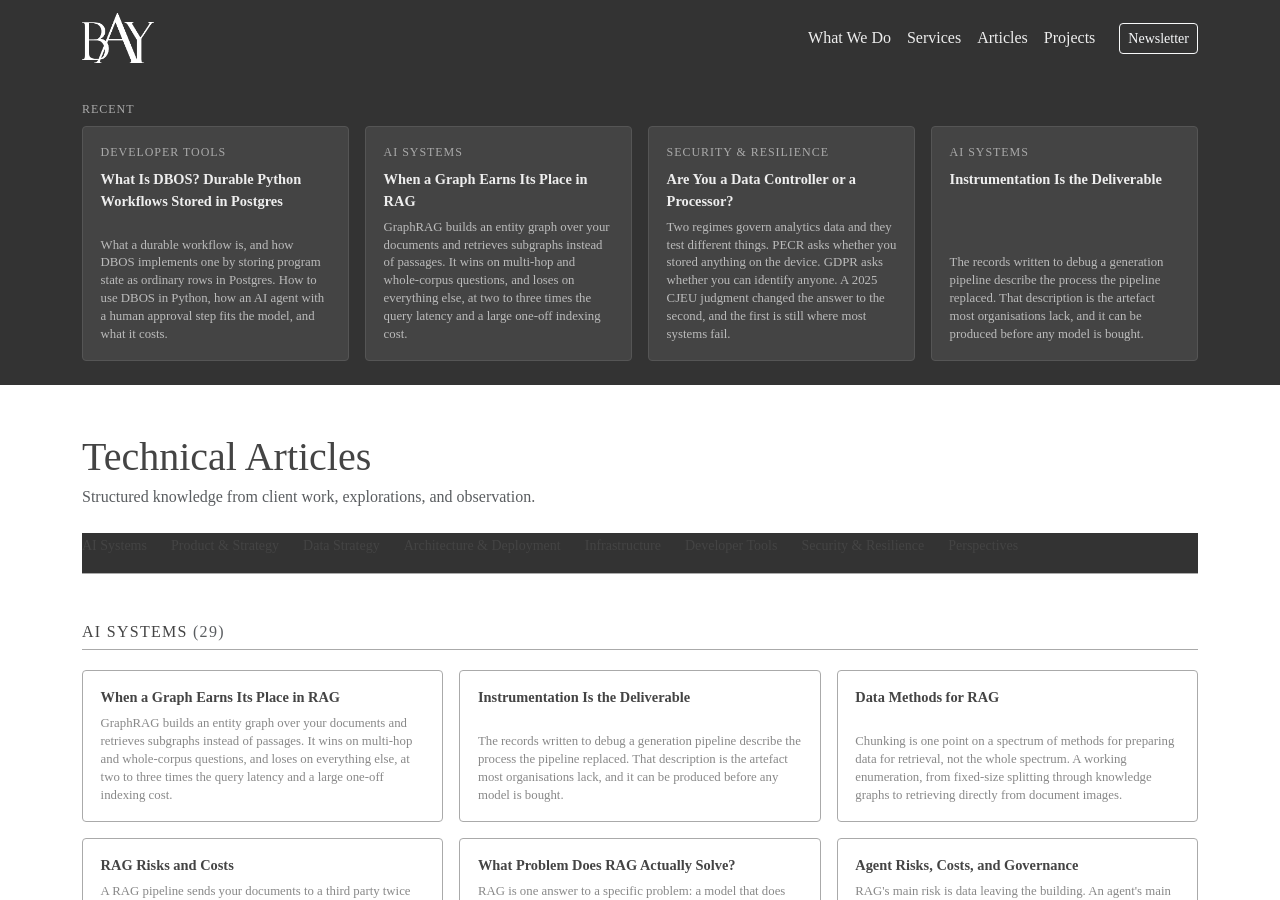
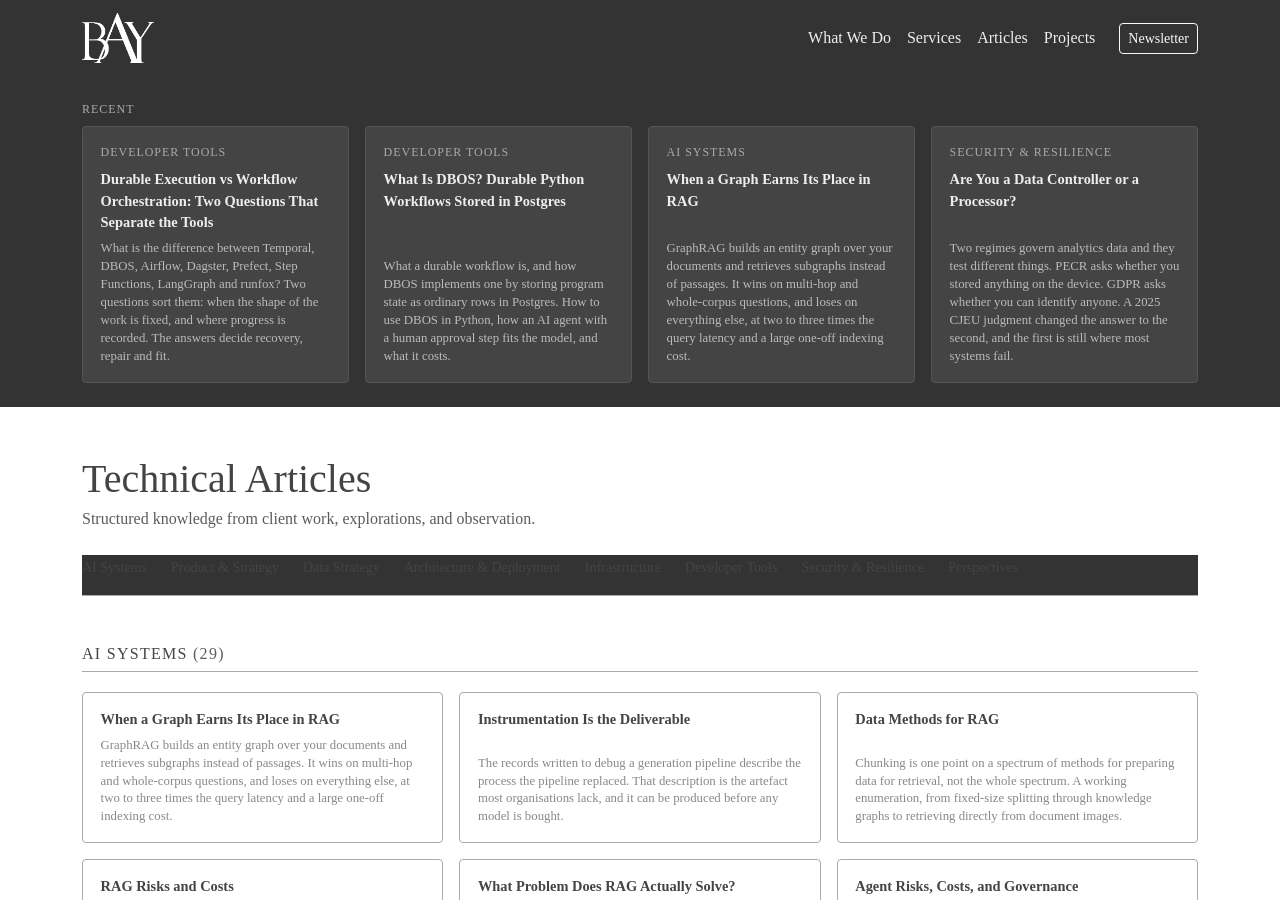
Before and after one commit to bayinfosys/bayinfosys.github.io, a Jekyll site: the page built from library.html, in a window 1280 px wide and 900 px high. Built offline with Jekyll 4.4.1, drawn with Linux system fonts in a browser that asks for light colours; some of the changed lines change nothing that is shown; some of the changed text lies outside the part shown.

Commit message:
113-durable-execution

```diff
--- a/_posts/2026-01-01-112-dbos.md
+++ b/_posts/2026-01-01-112-dbos.md
@@ -11,6 +11,7 @@ related:
   - 101-what-are-agents
   - 44-static-vs-dynamic-planning
   - 51-dynawrap
+  - 112-durable-execution
 ---
 
 # What Is DBOS? Durable Python Workflows Stored in Postgres
--- /dev/null
+++ b/_posts/2026-01-01-113-durable-execution.md
@@ -0,0 +1,161 @@
+---
+date: 2026-10-15
+layout: article
+title: "Durable Execution vs Workflow Orchestration: Two Questions That Separate the Tools"
+seo_title: "Durable Execution vs Workflow Orchestration: Temporal, DBOS, Airflow, Prefect, LangGraph Compared"
+description: "What is the difference between Temporal, DBOS, Airflow, Dagster, Prefect, Step Functions, LangGraph and runfox? Two questions sort them: when the shape of the work is fixed, and where progress is recorded. The answers decide recovery, repair and fit."
+keywords: ["durable execution vs workflow orchestration", "workflow orchestration tools comparison", "difference between temporal and airflow", "dbos vs temporal", "prefect vs dagster", "langgraph durable execution", "step functions vs temporal", "runfox", "durable workflows"]
+topic: "Developer Tools"
+related:
+  - 112-dbos
+  - 44-static-vs-dynamic-planning
+  - 54-runfox
+  - 51-dynawrap
+---
+
+# Durable Execution vs Workflow Orchestration: Two Questions That Separate the Tools
+
+Workflow tools are usually compared feature by feature: language support, user interface, pricing, the length of the integrations page.
+Those lists grow with every release and say little about which tool suits a given job.
+We can sort the tools more usefully with two questions.
+When is the shape of the work fixed?
+And where, and how, is the record of progress kept?
+The answers decide the rules your code must follow, how a failed run recovers, how you repair one, and which problems the tool fits.
+
+We apply both questions to eight tools: Apache Airflow, Dagster, Prefect, AWS Step Functions, Temporal, DBOS, LangGraph and [runfox](/library/54-runfox.html).
+(runfox is our own library. It is included because it sits at an unusual point on both axes).
+From the answers we build a procedure for choosing between them.
+
+## Durable execution and workflow orchestration
+
+We can trace the two terms to different communities, and they overlap heavily.
+Workflow orchestration grew up around data pipelines: a scheduler runs a graph of tasks on a timetable, retries the ones that fail, and shows the history in a user interface.
+Durable execution grew up around application code: a function records the result of each step as it runs, so a crash or a deployment interrupts it without losing its place.
+(Our article on [DBOS](/library/112-dbos.html) covers that mechanism).
+Every tool here does some of both, and the two questions locate the real differences more precisely than either label.
+
+## Question one: when is the shape of the work fixed?
+
+Some tools need the whole graph before anything runs.
+Airflow parses a DAG file into tasks and dependencies; Dagster assembles a job from its ops or assets; Step Functions takes a state machine written in the Amazon States Language; runfox takes a YAML document.
+Each allows some runtime variation inside the declared frame.
+Airflow's dynamic task mapping creates a variable number of task instances from an upstream task's output, and Dagster's dynamic outputs do the same.
+Step Functions has Choice and Map states.
+runfox evaluates branch conditions against step outputs and expresses loops by resetting a step.
+None of them lets the running work add a kind of step the definition did not declare, and an Airflow DAG cannot contain a cycle at all.
+
+Other tools discover the shape by running ordinary code.
+A Temporal workflow, a DBOS workflow and a Prefect flow are functions, and whatever steps they call, in whatever order and however many times, is the workflow.
+Inngest, Restate and Hatchet's durable tasks follow the same model.
+Hatchet offers both models and gives a plain rule for choosing: if the structure is not known before the workflow starts, or it contains loops, a DAG cannot express it.
+
+LangGraph sits between the two.
+A graph's nodes and edges are declared before it runs, but conditional edges choose the next node at runtime and cycles are allowed, which is what an agent loop needs.
+Its functional API drops the declared graph in favour of ordinary functions.
+
+A declared shape is information held before execution.
+You can review a definition without running it, list the models or services it will call, estimate its cost, and store and version it as data.
+A discovered shape is expressiveness: anything the language can express, including loops whose length depends on what a model says.
+Agents fall almost entirely on the discovered side.
+This is the distinction between [static and dynamic planning](/library/44-static-vs-dynamic-planning.html), seen from the infrastructure end.
+
+## Question two: where, and how, is progress recorded?
+
+The second question has three parts: who owns the store, what a record contains, and how much the tool asks of the store.
+
+**A service owns the record.**
+Temporal's history service writes an ordered event history for every workflow to its own database (Cassandra, MySQL, PostgreSQL or SQLite), and workers run code on its instruction.
+Step Functions keeps execution history inside AWS for Standard workflows; Express workflows keep none.
+Airflow's scheduler records task state in its metadata database.
+Dagster records runs in its run storage, which can be Postgres, and hands step outputs between steps through IO managers.
+Prefect reports run state to its API and keeps task results only when result persistence is switched on, which by default it is not.
+In each case there is a service to operate or rent, and the record is reached through it.
+
+**A library writes the record into your database.**
+DBOS writes workflow inputs, every step output and the final result into tables in a Postgres or SQLite database you own, from inside your own process.
+LangGraph's checkpointers save snapshots of the graph's state to Postgres, SQLite or Redis, at a frequency set by its durability mode: on exit only, asynchronously while the next step runs, or synchronously before it starts.
+runfox keeps one record per run through a Store, with in-memory, SQLite and DynamoDB implementations (the DynamoDB store is built on our [dynawrap](https://pypi.org/project/dynawrap/) library, which offers the same interface over Postgres).
+
+Within the second group, the richness of the persistence interface varies most.
+DBOS asks a great deal of its database: SQL, transactions, and a schema it migrates itself.
+That buys exactly-once database writes (a step's outcome is recorded in the same transaction as the application's write) and a run history you can query and join directly, and it limits the database to Postgres or SQLite.
+runfox asks almost nothing.
+Its Store has two operations, load a run's record and write it back, so anything that can store a document by key can back it, and the same workflow definition runs in-process, against SQLite, or across DynamoDB and SQS without changes.
+Features that need more from the store (queries across runs, transactions spanning a step and the application's own data) are absent from the core.
+The design leaves room for them all the same.
+An application that commits to one store can build them over the same record format with that store's native queries.
+Capability grows by constraining the choice of store for one deployment, and the core stays portable for every other.
+
+## How a failed run recovers
+
+Recovery is where the two answers combine.
+
+Tools that discover the shape recover by **replay**.
+Temporal re-executes the workflow function against its event history, returning recorded results for completed steps and raising a non-determinism error if the code takes a different path.
+DBOS does the same against its tables, and Inngest re-invokes the function with the memoized results of completed steps.
+Replay is the reason these tools require deterministic workflow code: the record only means something if re-running the code makes the same calls in the same order.
+
+Tools that declare the shape recover by **resuming from recorded state**.
+There is no code to replay, so there is no determinism rule.
+Step Functions can redrive a failed Standard execution from the failed state within fourteen days, keeping the results of the steps that succeeded.
+Dagster re-executes a run from failure, skipping completed steps and loading their outputs through the IO manager.
+Airflow retries failed tasks and lets an operator clear a task to run it again.
+runfox rehydrates the run's record and advances from it, so a restarted process carries on from the last write.
+
+Two tools fall between.
+Prefect re-runs a flow and skips the tasks whose results it can load from its cache, which works only with persistence switched on.
+LangGraph resumes from the start of the node that was interrupted, so the node's work is repeated unless its side effects sit inside tasks, and its documentation asks for deterministic, idempotent workflows for that reason.
+
+Granularity matters as much as mechanism.
+Replay and per-step state protect each step.
+A per-node checkpoint protects each node, and a node that makes three model calls and fails on the third repeats all three.
+
+Every tool also needs something to notice that a worker has died.
+The services handle this centrally.
+DBOS recovers a process's own workflows when the process restarts, and across several machines it relies on its Conductor service or on recovery calls you make yourself.
+runfox, as of version 0.0.7, leaves this to the runner: a worker that dies without writing a result leaves its run waiting, so executors are expected to catch their own errors and return them as data.
+
+## How a broken run is repaired
+
+When the fault is a bug in the workflow itself, the two answers decide the repair.
+
+In a code-defined workflow the bug can sit anywhere in the code, including the glue between steps.
+The fix is a deployment followed by a re-run from the faulty step on the new version (Temporal's reset, DBOS's fork and rewind).
+Recorded steps before that point are kept, so expensive work is not repeated, but every in-flight run that reaches the bug fails until the deployment lands.
+
+In a declared workflow, a mistake in wiring or branching is a mistake in data, fixed by editing the definition without redeploying the executor.
+The executor is still code, and a bug there needs a deployment like any other.
+Declared definitions can also fail more quietly.
+In expression languages such as JSON Logic, a reference to a missing field yields null, and a mistyped path can carry that null through to a wrong result with nothing raised along the way.
+
+## Eight tools on two axes
+
+| Tool | When the shape is fixed | Where progress is recorded | Recovery |
+|---|---|---|---|
+| Airflow | Parse time; runtime fan-out via task mapping; no cycles | Scheduler's metadata database | Task retries; clear and re-run |
+| Dagster | Definition time; runtime fan-out via dynamic outputs | Run storage; outputs via IO managers | Re-execute from failure |
+| Prefect | Runtime, as Python | Prefect API; task results only if persistence is on | Re-run, skipping cached tasks |
+| Step Functions | State machine definition | AWS-managed history (Standard workflows) | Redrive from the failed state |
+| Temporal | Runtime, as code | Event history in Temporal's database | Replay |
+| DBOS | Runtime, as code | Tables in your Postgres or SQLite | Replay |
+| LangGraph | Declared nodes; runtime routing and cycles | Checkpoints in your Postgres, SQLite or Redis | Resume at the start of the interrupted node |
+| runfox | YAML definition; branches and loops | One record per run via a Store (memory, SQLite, DynamoDB) | Rehydrate the record and advance |
+
+## How to choose
+
+We can build a selection procedure from the two questions.
+
+If the shape of the work is known before it starts and the work runs on a schedule over data, the declared orchestrators fit: Airflow for task pipelines with its large operator ecosystem, Dagster where the unit of thought is a data asset.
+Step Functions fits the same declared shape when the steps are AWS services and someone else should run the orchestrator.
+runfox fits it when the definition should be a portable document, executed by a library inside your own process against whichever store the deployment already has.
+
+If the shape is decided while the work runs (agents, business processes that wait on people, anything with loops of unknown length), the replay family fits, and the second question chooses within it.
+DBOS suits teams that already run Postgres and want no further service.
+Temporal suits teams willing to operate or rent a service in return for multi-language workers and a long production record.
+LangGraph's checkpointer suits agents already written in LangGraph, provided side effects are wrapped in tasks so that node-level resumption does not repeat them.
+Prefect sits across the line: flows are ordinary code with a service alongside, and its durability is a result cache that has to be switched on.
+
+The tools differ in many further ways, and those differences matter at the margins.
+The important ones (determinism rules, recovery granularity, the shape of a repair, what must be operated) follow from where a tool stands on the two questions.
+
+If you are making this choice for an AI system, [we can help](/#contact-us).
```
